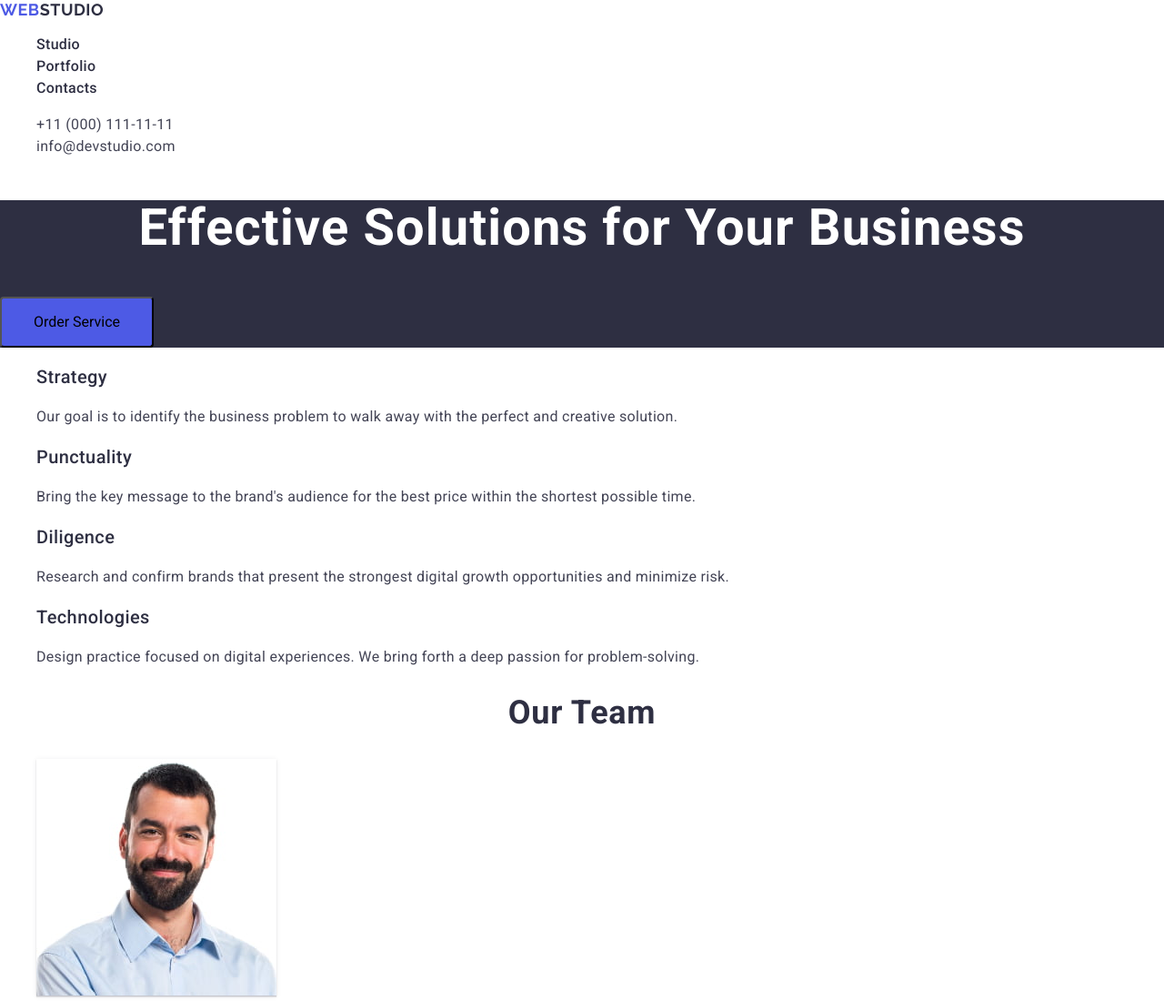
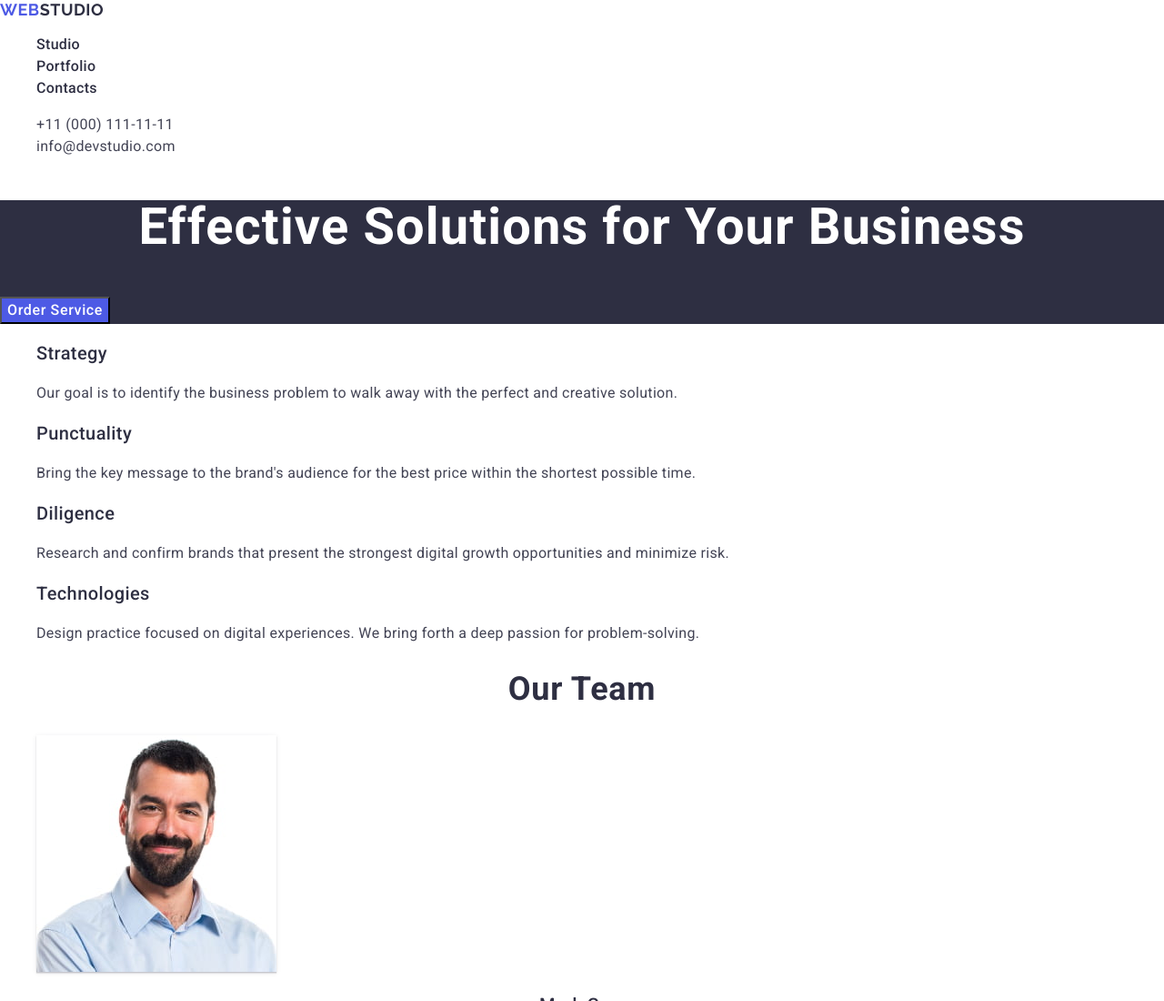
Before and after one commit to oleksandr1989kotov/goit-markup-hw-02, a plain HTML site: page index.html in a window 1280 px wide. Shown: the top 1100 px of the page at 91% size. Drawn offline with nearby package versions, Linux system fonts and the light colour scheme.

Commit message:
modifided styles.css

```diff
--- a/css/styles.css
+++ b/css/styles.css
@@ -68,18 +68,19 @@ background: #2e2f42;
 .title-name {
     font-weight: 700;
         font-size: 56px;
-        line-height: 1.07143;
+        line-height: 1.07;
         letter-spacing: 0.02em;
         text-align: center;
         color: #fff;
 }
 
 .title-button {
-    border-radius: 4px;
-        padding: 16px 32px;
-        width: 169px;
-        height: 56px;
         background-color: #4d5ae5;
+        font-weight: 500;
+        line-height: 1.5;
+        letter-spacing: 0.04em;
+        color: #ffffff;
+
 }
 .title-button:hover,
 .title-button:focus {
```
